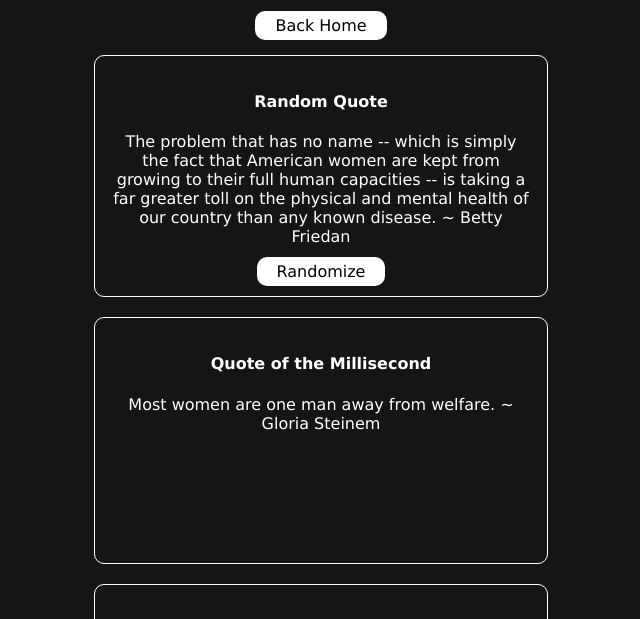
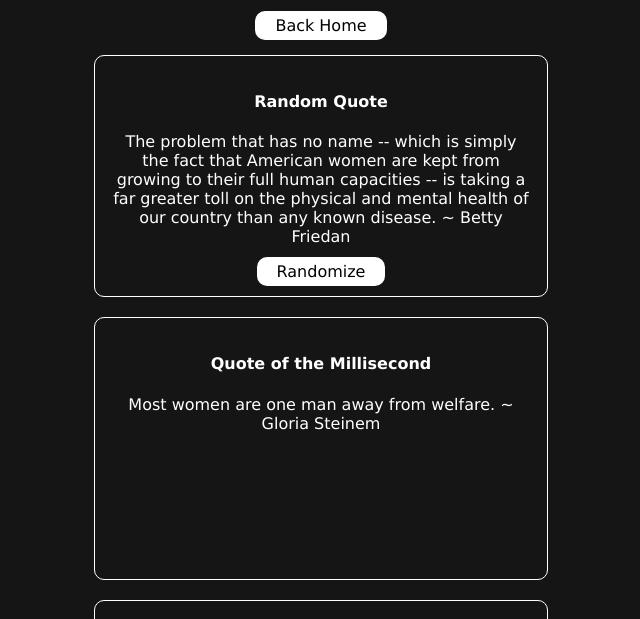
Before and after one commit to Expolus/fun-stuff, a website: page pages/quotes/index.html in a window 1280 px wide. Shown: the part 105-724 px from the top of the page, without its empty margins (319-959 px from the left). Drawn offline with Linux system fonts and the light colour scheme.

Commit message:
Update style.css

```diff
--- a/pages/quotes/style.css
+++ b/pages/quotes/style.css
@@ -20,8 +20,8 @@ body {
 
 /* Prevent the millisecond-quote from causing layout jumps by giving it a stable min-height */
 #millisecond-quote {
-    /* Estimate height for ~8 lines of text on most screens */
-    min-height: 8.6em;
+    /* Estimate height for ~9 lines of text on most screens */
+    min-height: 9.6em;
     line-height: 1.2em;
     display: block;
     word-wrap: break-word;
```
